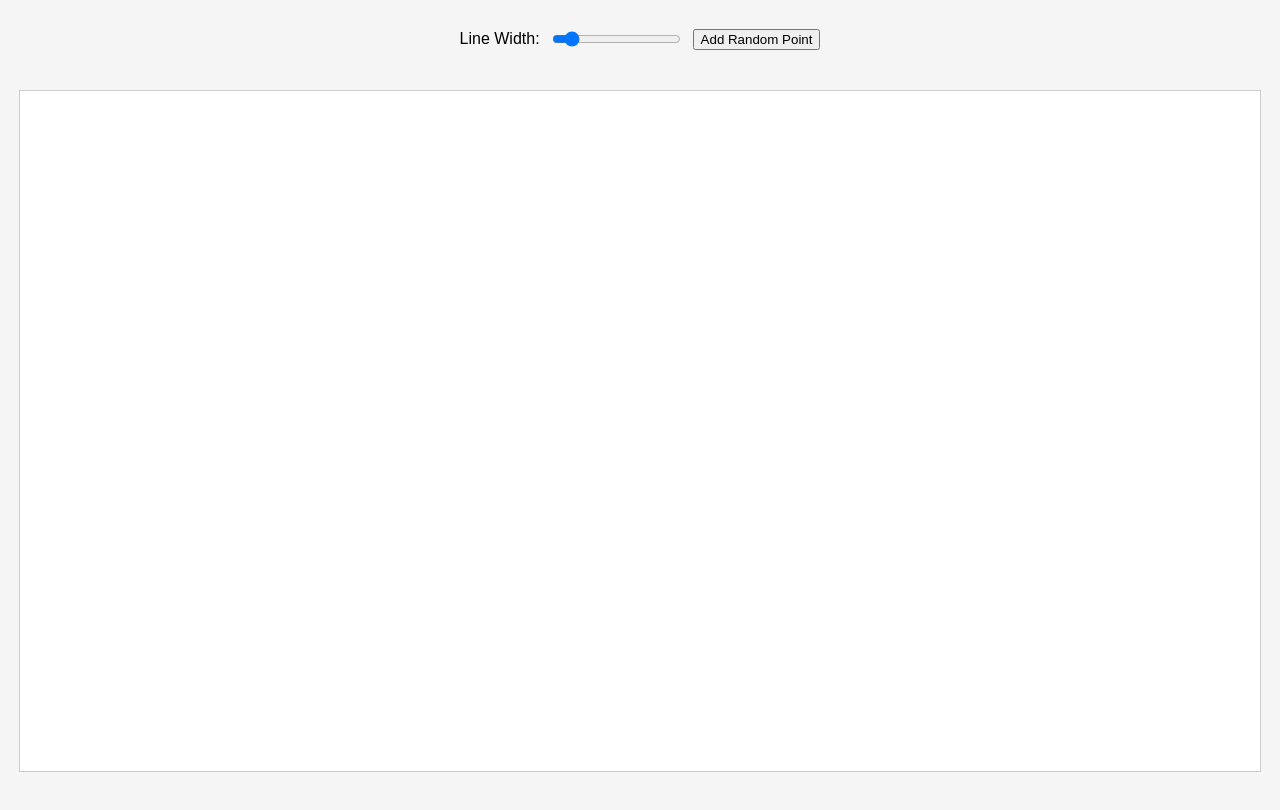
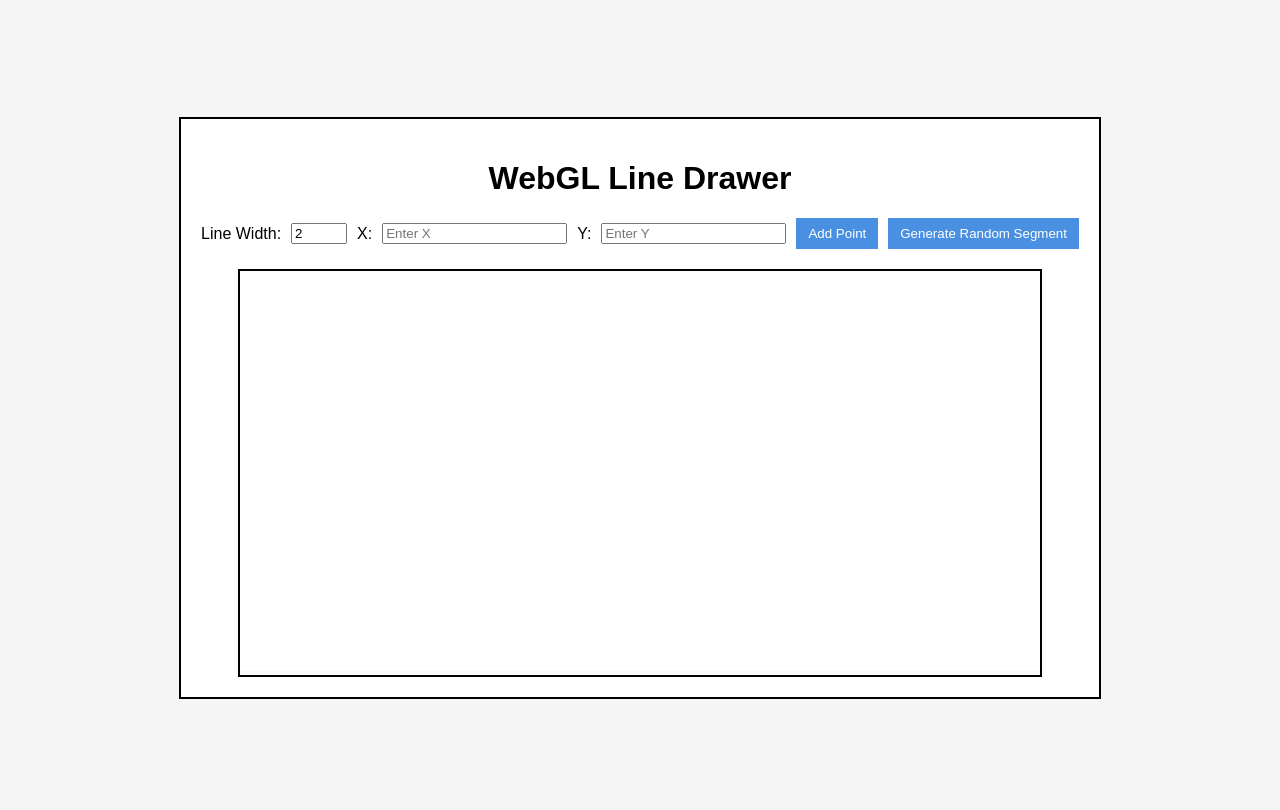
Before and after one commit to tejasrigoli/-WindBorneApplication, a plain HTML site: page index.html in a window 1280 px wide. Drawn offline with Linux system fonts and the light colour scheme.

Commit message:
Full commit

```diff
--- a/index.html
+++ b/index.html
@@ -3,17 +3,29 @@
 <head>
     <meta charset="UTF-8">
     <meta name="viewport" content="width=device-width, initial-scale=1.0">
-    <title>WebGL Line Renderer</title>
-    <link rel="stylesheet" href="styles.css">
+    <title>WebGL Line Drawer</title>
+    <link rel="stylesheet" href="style.css">
 </head>
 <body>
-    <div class="controls">
-        <label for="lineWidth">Line Width:</label>
-        <input type="range" id="lineWidth" min="1" max="10" value="2">
-        <button onclick="addRandomPoint()">Add Random Point</button>
+    <div class="container">
+        <h1>WebGL Line Drawer</h1>
+        <div class="controls">
+            <label for="lineWidth">Line Width:</label>
+            <input type="number" id="lineWidth" value="2" min="1" max="20">
+
+            <label for="xCoord">X:</label>
+            <input type="number" id="xCoord" placeholder="Enter X">
+
+            <label for="yCoord">Y:</label>
+            <input type="number" id="yCoord" placeholder="Enter Y">
+
+            <button onclick="addUserPoint()">Add Point</button>
+            <button onclick="addRandomSegment()">Generate Random Segment</button>
+        </div>
+        <div class="canvas-container">
+            <canvas id="glCanvas"></canvas>
+        </div>
     </div>
-    <canvas id="glCanvas"></canvas>
-
     <script src="script.js"></script>
 </body>
 </html>
--- a/script.js
+++ b/script.js
@@ -1,58 +1,44 @@
-// Get canvas and WebGL context
 const canvas = document.getElementById('glCanvas');
 const gl = canvas.getContext('webgl');
 
-// Set canvas dimensions
-canvas.width = window.innerWidth - 40;
-canvas.height = window.innerHeight - 120;
+canvas.width = 800;
+canvas.height = 400;
 
 if (!gl) {
-    alert('WebGL not supported');
+    alert("WebGL not supported");
 }
 
-// Vertex shader
+// Vertex and Fragment Shaders
 const vertexShaderSrc = `
     attribute vec2 aPosition;
-    uniform float uLineWidth;
     void main() {
-        gl_PointSize = uLineWidth;
         gl_Position = vec4(aPosition, 0.0, 1.0);
     }
 `;
 
-// Fragment shader
 const fragmentShaderSrc = `
     precision mediump float;
     void main() {
-        gl_FragColor = vec4(0.0, 0.5, 0.8, 1.0);
+        gl_FragColor = vec4(0, 0, 0, 1);
     }
 `;
 
-// Compile shader function
-function compileShader(src, type) {
+function compileShader(source, type) {
     const shader = gl.createShader(type);
-    gl.shaderSource(shader, src);
+    gl.shaderSource(shader, source);
     gl.compileShader(shader);
-    if (!gl.getShaderParameter(shader, gl.COMPILE_STATUS)) {
-        console.error(gl.getShaderInfoLog(shader));
-        gl.deleteShader(shader);
-        return null;
-    }
     return shader;
 }
 
-// Create shaders
 const vertexShader = compileShader(vertexShaderSrc, gl.VERTEX_SHADER);
 const fragmentShader = compileShader(fragmentShaderSrc, gl.FRAGMENT_SHADER);
 
-// Create program
 const program = gl.createProgram();
 gl.attachShader(program, vertexShader);
 gl.attachShader(program, fragmentShader);
 gl.linkProgram(program);
 gl.useProgram(program);
 
-// Set up buffer and attributes
 const positionBuffer = gl.createBuffer();
 gl.bindBuffer(gl.ARRAY_BUFFER, positionBuffer);
 
@@ -60,45 +46,71 @@ const aPosition = gl.getAttribLocation(program, 'aPosition');
 gl.enableVertexAttribArray(aPosition);
 gl.vertexAttribPointer(aPosition, 2, gl.FLOAT, false, 0, 0);
 
-const uLineWidth = gl.getUniformLocation(program, 'uLineWidth');
-
-// Variables to hold line data
 let points = [];
 let lineWidth = 2;
 
-// Function to draw the line
-function drawLine() {
-    gl.clearColor(1.0, 1.0, 1.0, 1.0);
-    gl.clear(gl.COLOR_BUFFER_BIT);
-
-    gl.bufferData(gl.ARRAY_BUFFER, new Float32Array(points), gl.STATIC_DRAW);
-    gl.uniform1f(uLineWidth, lineWidth);
-
-    gl.drawArrays(gl.LINE_STRIP, 0, points.length / 2);
+function pixelToNDC(x, y) {
+    return [
+        (x / canvas.width) * 2 - 1,
+        (canvas.height - y) / canvas.height * 2 - 1
+    ];
 }
 
-// Handle adding a random point
-function addRandomPoint() {
-    const x = (Math.random() * 2) - 1;
-    const y = (Math.random() * 2) - 1;
-    points.push(x, y);
-    drawLine();
+function drawThickLines() {
+    const vertices = [];
+    for (let i = 0; i < points.length - 1; i++) {
+        const [x1, y1] = points[i];
+        const [x2, y2] = points[i + 1];
+
+        const dx = y2 - y1;
+        const dy = x1 - x2;
+        const length = Math.sqrt(dx * dx + dy * dy);
+
+        const offsetX = (dx / length) * (lineWidth / canvas.width);
+        const offsetY = (dy / length) * (lineWidth / canvas.height);
+
+        vertices.push(
+            x1 - offsetX, y1 - offsetY,
+            x1 + offsetX, y1 + offsetY,
+            x2 - offsetX, y2 - offsetY,
+            x2 + offsetX, y2 + offsetY
+        );
+    }
+
+    gl.bufferData(gl.ARRAY_BUFFER, new Float32Array(vertices), gl.STATIC_DRAW);
+    gl.clear(gl.COLOR_BUFFER_BIT);
+    gl.drawArrays(gl.TRIANGLE_STRIP, 0, vertices.length / 2);
 }
 
-// Handle line width change
+function addUserPoint() {
+    const xInput = document.getElementById('xCoord').value;
+    const yInput = document.getElementById('yCoord').value;
+    if (xInput && yInput) {
+        const x = parseFloat(xInput);
+        const y = parseFloat(yInput);
+        points.push(pixelToNDC(x, y));
+        drawThickLines();
+    }
+}
+
+function addRandomSegment() {
+    const newX = Math.random() * canvas.width;
+    const newY = Math.random() * canvas.height;
+    points.push(pixelToNDC(newX, newY));
+    drawThickLines();
+}
+
 document.getElementById('lineWidth').addEventListener('input', (event) => {
-    lineWidth = event.target.value;
-    drawLine();
+    lineWidth = parseInt(event.target.value);
+    drawThickLines();
 });
 
-// Handle click to add points
 canvas.addEventListener('click', (event) => {
     const rect = canvas.getBoundingClientRect();
-    const x = (event.clientX - rect.left) / canvas.width * 2 - 1;
-    const y = (rect.bottom - event.clientY) / canvas.height * 2 - 1;
-    points.push(x, y);
-    drawLine();
+    const [x, y] = pixelToNDC(event.clientX - rect.left, event.clientY - rect.top);
+    points.push([x, y]);
+    drawThickLines();
 });
 
-// Initialize with one random point
-addRandomPoint();
+gl.clearColor(1, 1, 1, 1);
+gl.clear(gl.COLOR_BUFFER_BIT);
--- /dev/null
+++ b/style.css
@@ -0,0 +1,43 @@
+body {
+    display: flex;
+    align-items: center;
+    justify-content: center;
+    height: 100vh;
+    background-color: #f5f5f5;
+    font-family: Arial, sans-serif;
+}
+
+.container {
+    display: flex;
+    flex-direction: column;
+    align-items: center;
+    padding: 20px;
+    border: 2px solid #000;
+    background-color: #ffffff;
+}
+
+.controls {
+    display: flex;
+    align-items: center;
+    gap: 10px;
+    margin-bottom: 20px;
+}
+
+button {
+    padding: 8px 12px;
+    background-color: #4a90e2;
+    color: white;
+    border: none;
+    cursor: pointer;
+}
+
+.canvas-container {
+    border: 2px solid black;
+    background-color: #f9f9f9;
+}
+
+canvas {
+    width: 800px;
+    height: 400px;
+    cursor: crosshair;
+}
--- a/styles.css
+++ /dev/null
@@ -1,22 +0,0 @@
-body {
-    display: flex;
-    flex-direction: column;
-    align-items: center;
-    justify-content: center;
-    height: 100vh;
-    margin: 0;
-    background-color: #f5f5f5;
-    font-family: Arial, sans-serif;
-}
-
-canvas {
-    border: 1px solid #ccc;
-    margin-top: 20px;
-}
-
-.controls {
-    display: flex;
-    align-items: center;
-    gap: 10px;
-    margin-bottom: 20px;
-}
```
Also changed, not shown: Screenshot.png (added), 1 other file.
